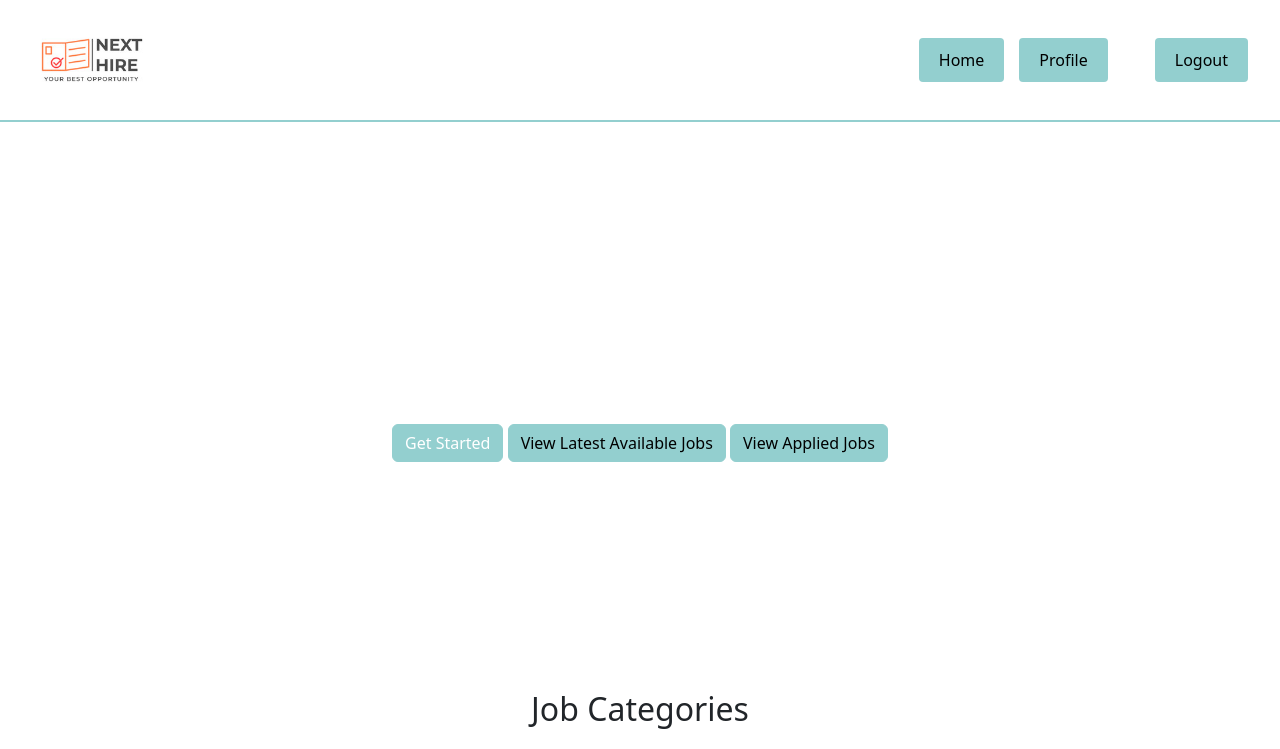
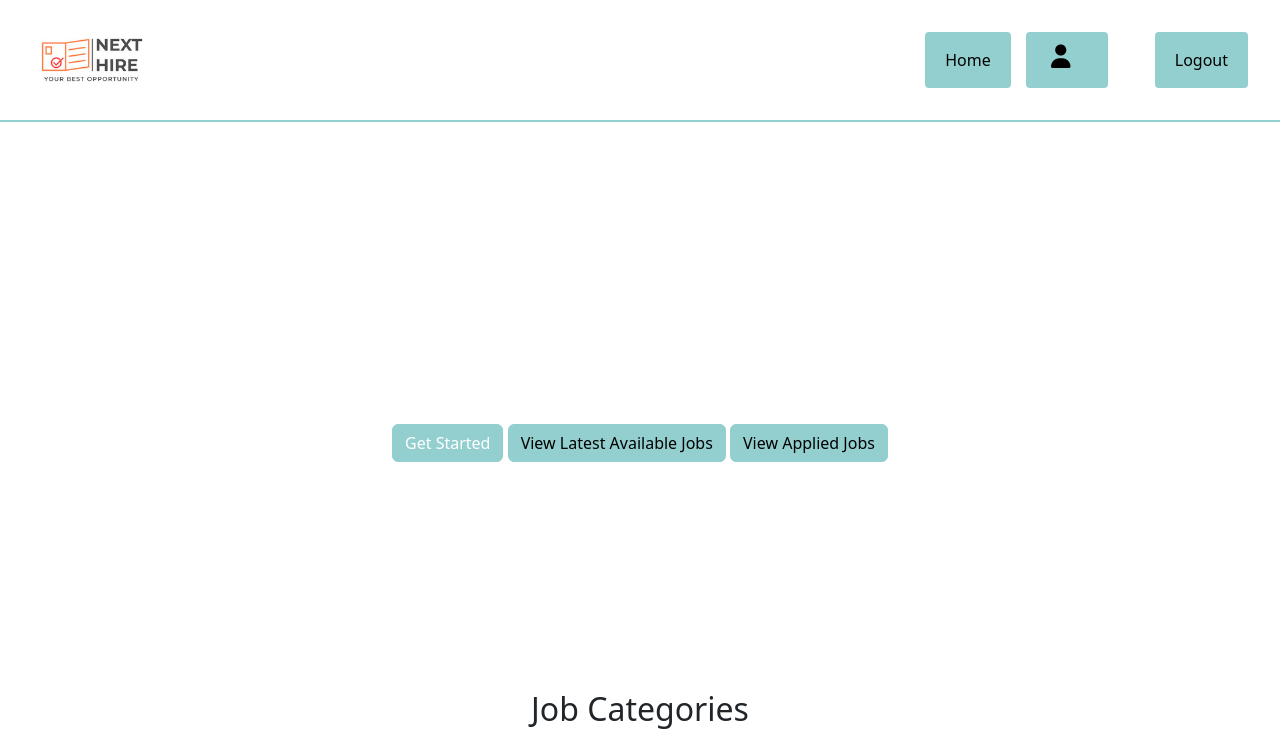
Before and after one commit to guthaVamshi/Next-Hire, a website: page Public/Home.html in a window 1280 px wide. Shown: the top 749 px of the page. Drawn offline with nearby package versions, Linux system fonts and the light colour scheme; no server answers.

Commit message:
navbar update

```diff
--- a/Public/Home.css
+++ b/Public/Home.css
@@ -240,3 +240,10 @@ button a{
 #indicators{
   position: relative !important;
 }
+#ShowUserName{
+  color: black;
+
+}
+#ShowUserName i{
+  margin-right: 0.5em;
+}
--- a/Public/Home.html
+++ b/Public/Home.html
@@ -8,7 +8,7 @@
     <link href="https://cdn.jsdelivr.net/npm/bootstrap@5.3.3/dist/css/bootstrap.min.css" rel="stylesheet"
         integrity="sha384-QWTKZyjpPEjISv5WaRU9OFeRpok6YctnYmDr5pNlyT2bRjXh0JMhjY6hW+ALEwIH" crossorigin="anonymous">
     <link rel="stylesheet" href="Home.css">
-    <link rel="stylesheet" href="https://cdnjs.cloudflare.com/ajax/libs/font-awesome/5.15.4/css/all.min.css">
+    <link rel="stylesheet" href="https://atugatran.github.io/FontAwesome6Pro/css/all.min.css" >
 </head>
 
 <body>
@@ -17,7 +17,7 @@
         <img src="images/next-hire.png" alt="Next Hire Logo" class="logo"></a>
         <nav class="nav-links">
             <button id="goToSignIn"><a href="Home.html">Home</a></button>
-            <button id="goToSignIn"><a href="Profile.html">Profile</a></button>
+            <button id="goToSignIn"><a href="Profile.html"><h4 id="ShowUserName"><i class="fa-duotone fa-solid fa-user"></i></h4></a></button>
             <button id="goToSignIn" style="margin: 0px 2em;"><a href="Signin.html">Logout</a></button>
         </nav>
     </div>
--- a/Public/script.js
+++ b/Public/script.js
@@ -8,6 +8,8 @@ window.onload = function() {
             } else {
                 console.log(data);
                 console.log(data.CandidateId);
+                const classuser = document.getElementById('ShowUserName');
+                classuser.innerHTML += data.Username;
                 if(data.CandidateId != null){
                     document.getElementById('GetStarted').style.display = 'none';
                     document.getElementById('viewJobs').style.display = 'inline';
```
